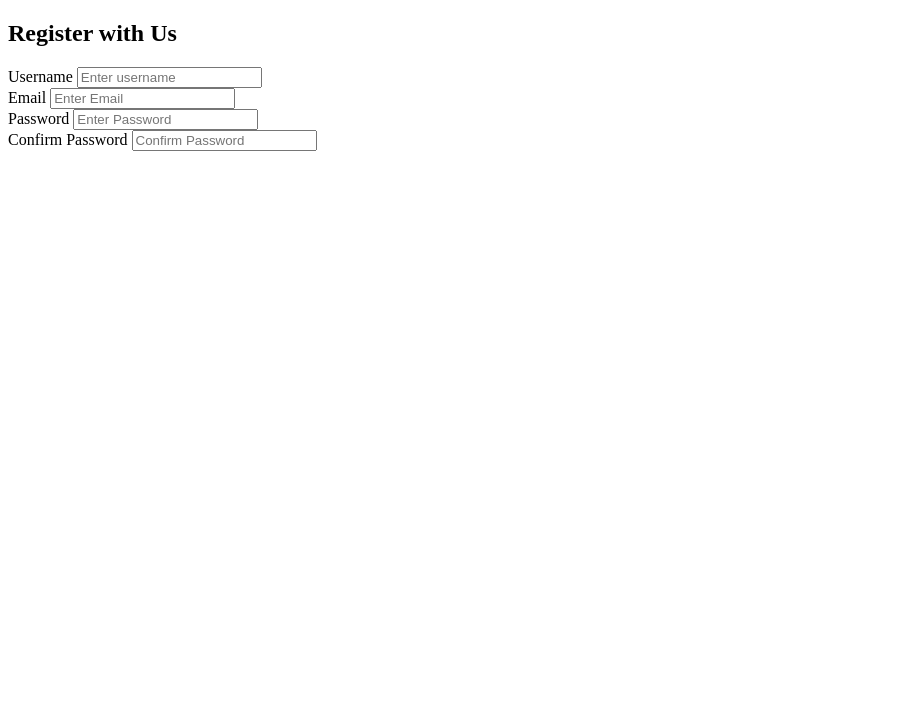
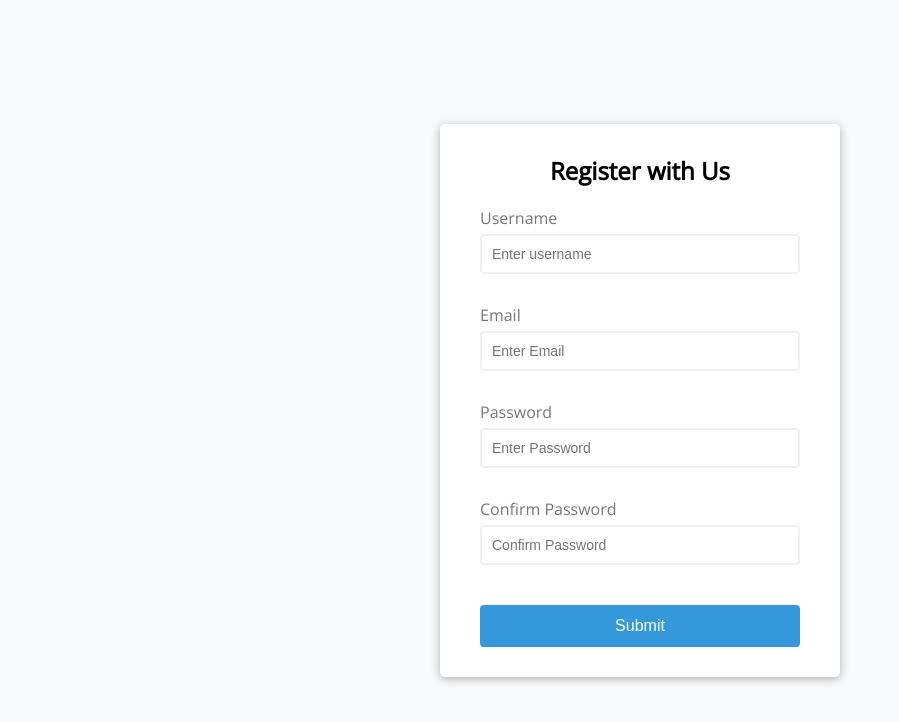
Before and after one commit to munguriek/daily-vanillajs, a plain HTML site: page index.html in a window 1280 px wide. Shown: the whole page, without its empty margins (0-899 px from the left). Drawn offline with nearby package versions, Linux system fonts and the light colour scheme.

Commit message:
Added CSS, font from google and fixed some bugs

```diff
--- a/css/style.css
+++ b/css/style.css
@@ -0,0 +1,94 @@
+@import url('https://fonts.googleapis.com/css2?family=Open+Sans&display=swap');
+
+:root{
+    --success-color:#2ecc71;
+    --error-color:#e74c3c;
+}
+
+*{
+    box-sizing: border-box;
+}
+body{
+    background-color: #f9fafb;
+    font-family: 'Open Sans', sans-serif;
+    display: flex;
+    align-items: center;
+    justify-content: center;
+    min-height: 100vh;
+    margin: 0;
+}
+
+.container{
+    background-color: #fff;
+    border-radius: 5px;
+    box-shadow: 0 2px 10px rgba(0, 0, 0, 0.3);
+    width: 400px;
+}
+
+.form{
+    padding: 30px 40px;
+}
+
+h2 {
+    text-align: center;
+    margin: 0 0 20px;
+}
+
+.form-control {
+    margin-bottom: 10px;
+    padding-bottom: 20px;
+    position: relative;
+}
+
+.form-control label{
+    color: #777;
+    display: block;
+    margin-bottom: 5px;
+}
+
+.form-control input{
+    border: 2px solid #f0f0f0;
+    border-radius: 4px;
+    display: block;
+    width: 100%;
+    padding: 10px;
+    font-size: 14px;
+}
+
+.form-control input:focus {
+    outline: 0;
+    border-color: #777;
+}
+
+.form-control.success input {
+    border-color: var(--success-color);
+}
+
+.form-control.error input {
+    border-color: var(--error-color);
+}
+
+.form-control small {
+    color: var(--error-color);
+    position: absolute;
+    bottom: 0;
+    left: 0;
+    visibility: hidden;
+}
+
+.form-control.error small {
+    visibility: visible;
+}
+
+.form button {
+    cursor: pointer;
+    background-color: #3498db;
+    border: 2px solid #3498db;
+    border-radius: 4px;
+    color: #fff;
+    display: block;
+    font-size: 16px;
+    padding: 10px;
+    margin-top: 20px;
+    width: 100%;
+}
--- a/index.html
+++ b/index.html
@@ -13,19 +13,24 @@
             <div class="form-control">
                 <label for="username">Username</label>
                 <input type="text" id="username" placeholder="Enter username">
+                <small>Error Message</small>
             </div>
             <div class="form-control">
                 <label for="email">Email</label>
                 <input type="text" id="email" placeholder="Enter Email">
+                <small>Error Message</small>
             </div>
             <div class="form-control">
                 <label for="password">Password</label>
                 <input type="password" id="password" placeholder="Enter Password">
+                <small>Error Message</small>
             </div>
             <div class="form-control">
                 <label for="cpassword">Confirm Password</label>
+                <small>Error Message</small>
                 <input type="password" id="cpassword" placeholder="Confirm Password">
             </div>
+            <button>Submit</button>
         </form>
     </div>
 
```
